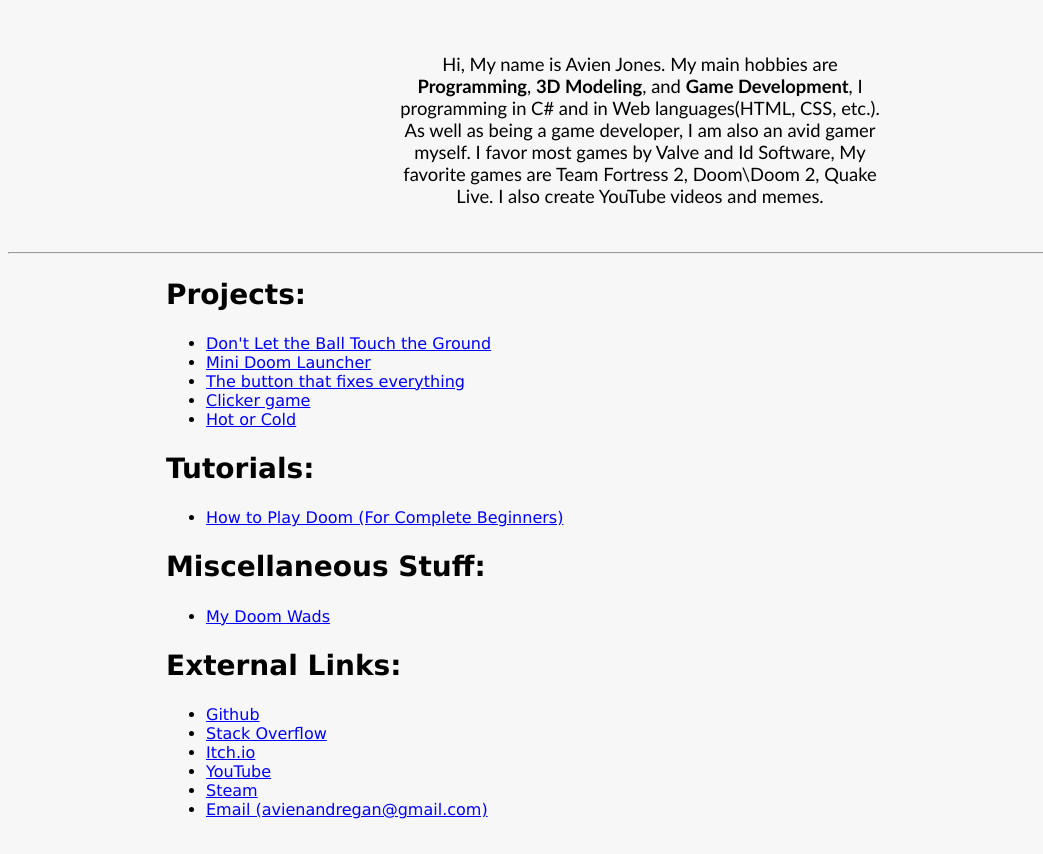
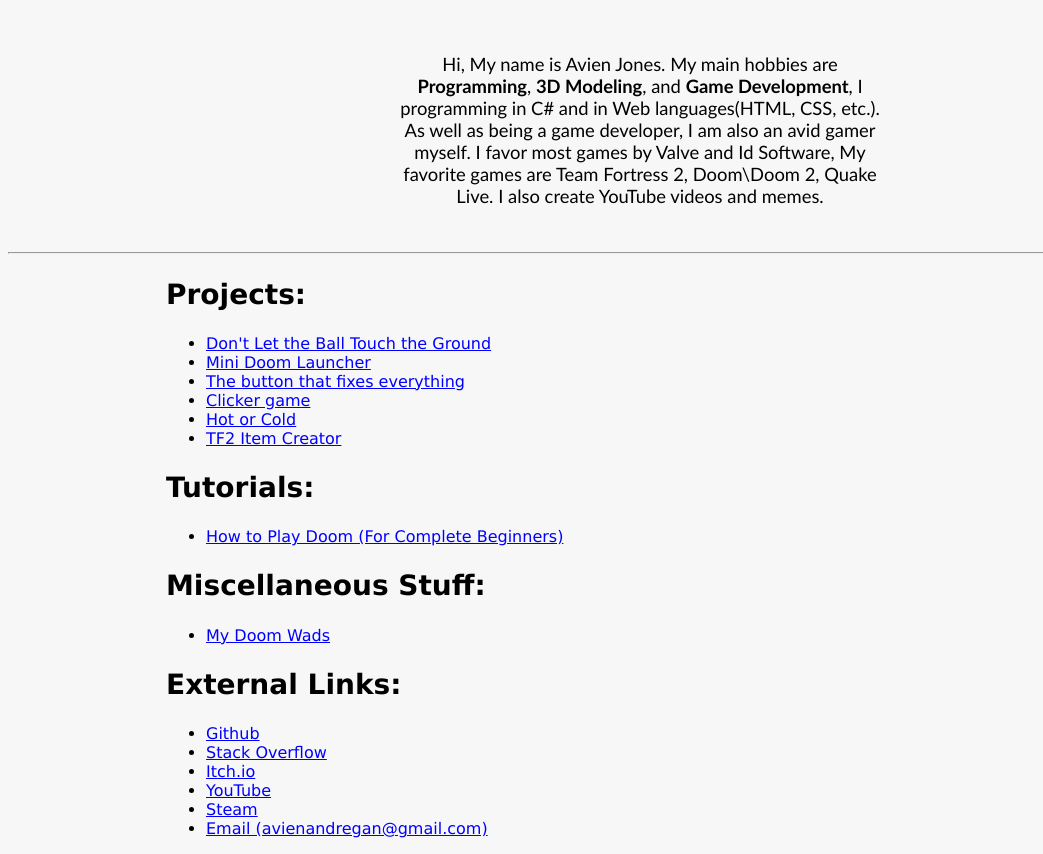
Before and after one commit to AvienJ/avienj.github.io, a plain HTML site: page index.html in a window 1280 px wide. Shown: the part 95-949 px from the top of the page, without its empty margins (0-1043 px from the left). Drawn offline with Linux system fonts and the light colour scheme.

Commit message:
Added "tf2itemcreator"

```diff
--- a/index.html
+++ b/index.html
@@ -21,6 +21,7 @@
     <li><a href="https://avienj.github.io/fixbutton/">The button that fixes everything</a></li>
     <li><a href="https://avienj.github.io/clicker/">Clicker game</a></li>
     <li><a href="https://avienj.github.io/hotorcold/">Hot or Cold</a></li>
+    <li><a href="https://avienj.github.io/tf2itemcreator/">TF2 Item Creator</a></li>
 </ul>
 <h2>Tutorials: </h2>
 <ul>
```
